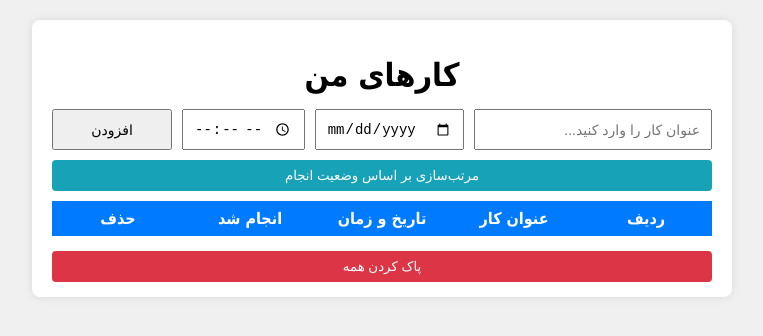
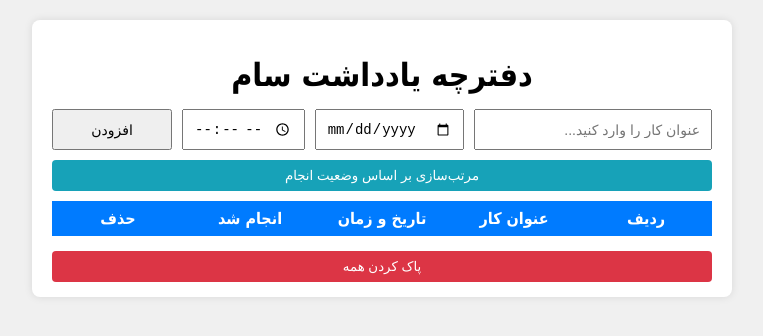
Before and after one commit to sam59246677/my-website2, a plain HTML site: page index.html in a window 1280 px wide. Shown: the whole page, without its empty margins (258-1021 px from the left). Drawn offline with Linux system fonts and the light colour scheme.

Commit message:
Add files via upload

```diff
--- a/index.html
+++ b/index.html
@@ -10,9 +10,8 @@
 
 <body>
   <div class="container">
-    <h1>کارهای من</h1>
-
-    <form id="task-form">
+     <h1>دفترچه یادداشت سام</h1>
+       <form id="task-form">
       <input type="text" id="task-input" placeholder="عنوان کار را وارد کنید..." required />
       <input type="date" id="task-date" required />
       <input type="time" id="task-time" required />
```
